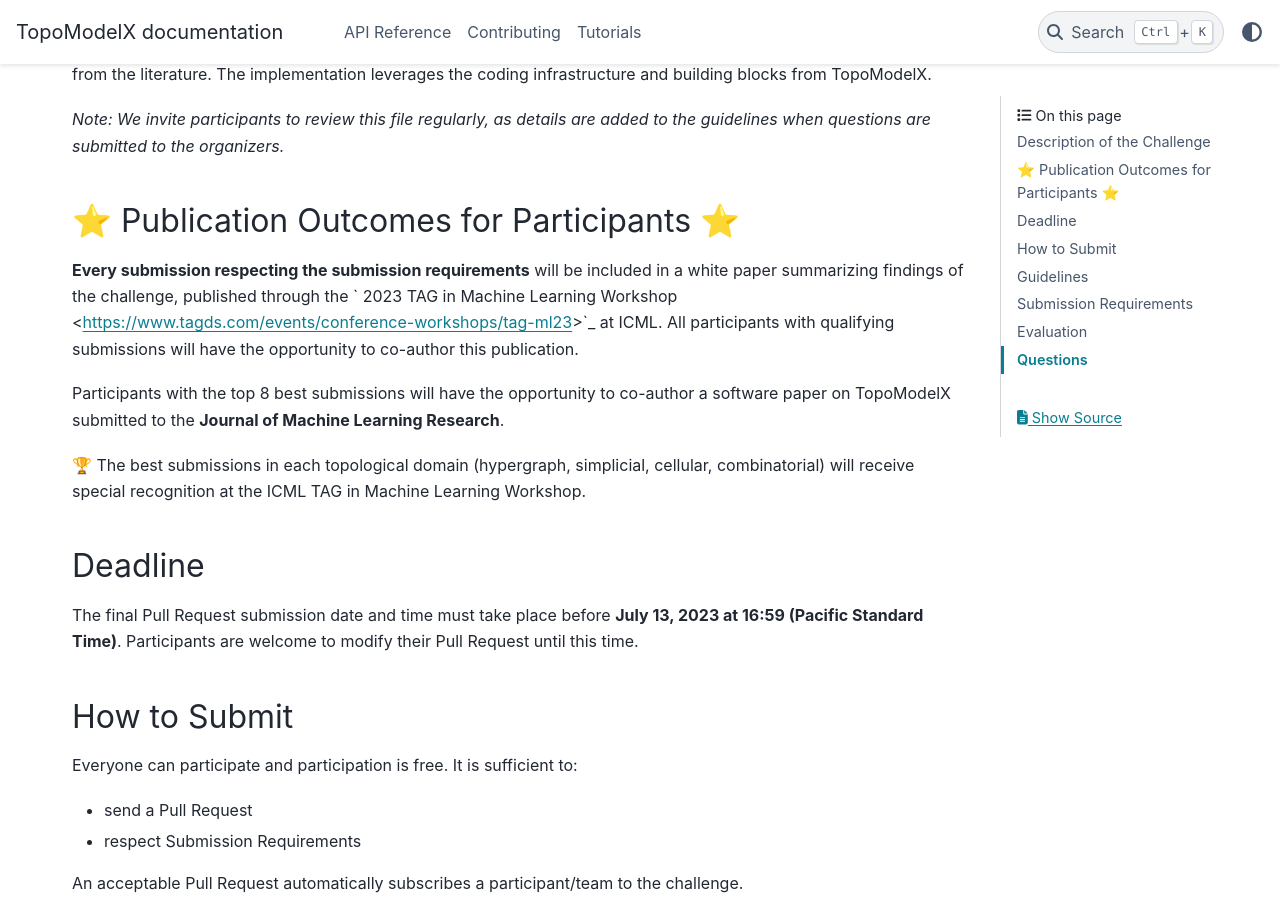
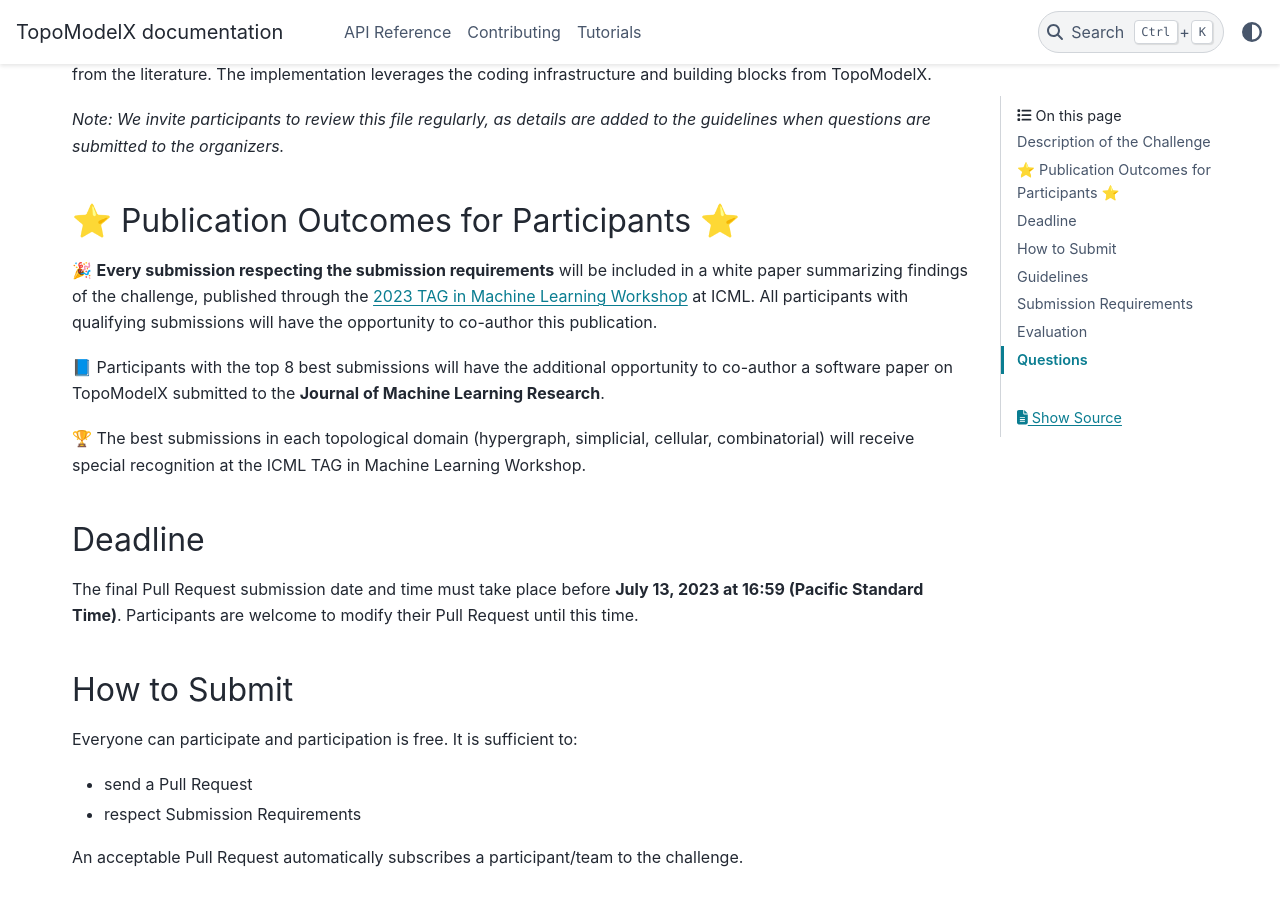
Before and after one commit to pyt-team/TopoModelX, a Sphinx documentation site: the page built from docs/challenge/index.rst, in a window 1280 px wide and 900 px high, scrolled down 566 px. Built offline with Sphinx 7.4.7 and the PyData theme 0.15.4, drawn with Linux system fonts in a browser that asks for light colours; some of the changed text lies outside the part shown.

Commit message:
Update index.rst

```diff
--- a/docs/challenge/index.rst
+++ b/docs/challenge/index.rst
@@ -16,9 +16,9 @@ Implementations are built using  `TopoModelX <https://github.com/pyt-team/TopoMo
 
 ⭐️ Publication Outcomes for Participants ⭐️
 -------------
-**Every submission respecting the submission requirements** will be included in a white paper summarizing findings of the challenge, published through the  ` 2023 TAG in Machine Learning Workshop <https://www.tagds.com/events/conference-workshops/tag-ml23>`_ at ICML. All participants with qualifying submissions will have the opportunity to co-author this publication.
+🎉 **Every submission respecting the submission requirements** will be included in a white paper summarizing findings of the challenge, published through the  `2023 TAG in Machine Learning Workshop <https://www.tagds.com/events/conference-workshops/tag-ml23>`_ at ICML. All participants with qualifying submissions will have the opportunity to co-author this publication.
 
-Participants with the top 8 best submissions will have the opportunity to co-author a software paper on TopoModelX submitted to the **Journal of Machine Learning Research**.
+📘 Participants with the top 8 best submissions will have the additional opportunity to co-author a software paper on TopoModelX submitted to the **Journal of Machine Learning Research**.
 
 🏆 The best submissions in each topological domain (hypergraph, simplicial, cellular, combinatorial) will receive special recognition at the ICML TAG in Machine Learning Workshop.
 
```
Also changed, not shown: other parts of docs/challenge/index.rst (+1 -1 lines).
